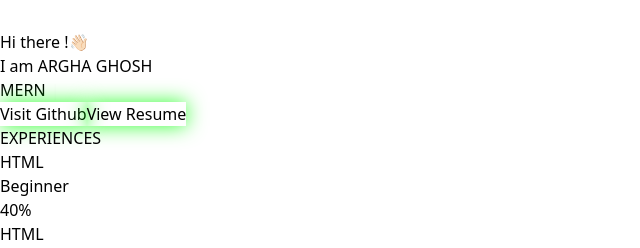
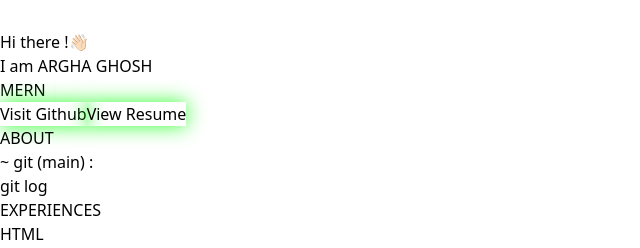
Before and after one commit to ArghaGhosh-01/Argha-Ghosh, a React (Vite) app: page / in a window 1280 px wide. Shown: the part 1400-1648 px from the top of the page, without its empty margins (0-640 px from the left). Built offline with nearby package versions, Linux system fonts and the light colour scheme.

Commit message:
About section added in terminal style

```diff
--- a/src/App.jsx
+++ b/src/App.jsx
@@ -5,7 +5,7 @@ import Uppersection from './components/uppersection';
 import Skills from "./components/skills";
 import TechIcons from "./components/techIcons";
 import Particles from './components/particlebg';
-// import ContactForm from './components/contact';
+import About from './components/about'
 import ContactForm from './components/contact';
 
 function App() {
@@ -14,6 +14,7 @@ function App() {
     <Particles />
       <Navbar />
       <Uppersection />
+      <About />
       <Skills />
       <div className='m-12 font-semibold'>
         <h1 className='flex items-center justify-center text-2xl font-bold text-white'>
--- /dev/null
+++ b/src/components/about.jsx
@@ -0,0 +1,22 @@
+import React from 'react'
+
+function about() {
+    return (
+        <div className='bg-opacity-50 backdrop-filter backdrop-blur-lg shadow-md mb-4 rounded-lg m-11 form_glow text-white border border-white'>
+            <div>
+            </div>
+            <div className='flex items-center justify-center text-xl font-mono font-bold text-white  mt-0 bg-slate-500'>
+                <span className='w-3 h-3 bg-red-500 rounded-full absolute left-11'></span>
+                <span className='w-3 h-3 bg-yellow-500 rounded-full absolute left-16'></span>
+                <span className='w-3 h-3 bg-green-500 rounded-full absolute left-20'></span>
+                ABOUT
+            </div>
+            <div className='flex'>
+            <div className="text-green-600 font-mono font-extrabold text-md mx-8"> ~ git (main) : </div>
+            <span className='text-white'>git log</span>
+            </div>
+        </div>
+    )
+}
+
+export default about
--- a/src/components/contact.jsx
+++ b/src/components/contact.jsx
@@ -2,7 +2,7 @@ import React from 'react';
 
 const ContactForm = () => {
     return (
-            <form className="bg-opacity-50 backdrop-filter backdrop-blur-lg shadow-md px-8 pt-6 pb-8 mb-4 rounded-lg m-auto border border-white form_glow">
+            <form className="bg-opacity-50 backdrop-filter backdrop-blur-lg shadow-md px-8 pt-6 pb-8 mb-4 rounded-lg mx-auto border border-white form_glow">
                 <div className="mb-4">
                     <label className="block text-green-500 text-sm font-bold mb-2" htmlFor="name">
                         Name
--- a/src/components/skills.jsx
+++ b/src/components/skills.jsx
@@ -4,7 +4,8 @@ function skills() {
         <div class="mx-10 mt-10 w-auto py-5">
             <h2 class="text-2xl font-bold mb-4 flex justify-center text-white">EXPERIENCES</h2>
             <span className="bg-green-400 rounded-full w-96 h-96 opacity-10 absolute -left-20 circle"></span>
-            <span className="bg-green-400 rounded-full w-72 h-72 opacity-10 absolute -right-0 -top-28 circle"></span>
+            <span className="bg-green-400 rounded-full w-60 h-60 opacity-10 absolute -right-0 -top-28 circle"></span>
+            <span className="bg-green-400 rounded-full w-96 h-96 opacity-10 absolute right-0 bottom-60 circle"></span>
             <div class="flex flex-wrap items-center justify-center">
                 <Card />
                 <Card />
```
